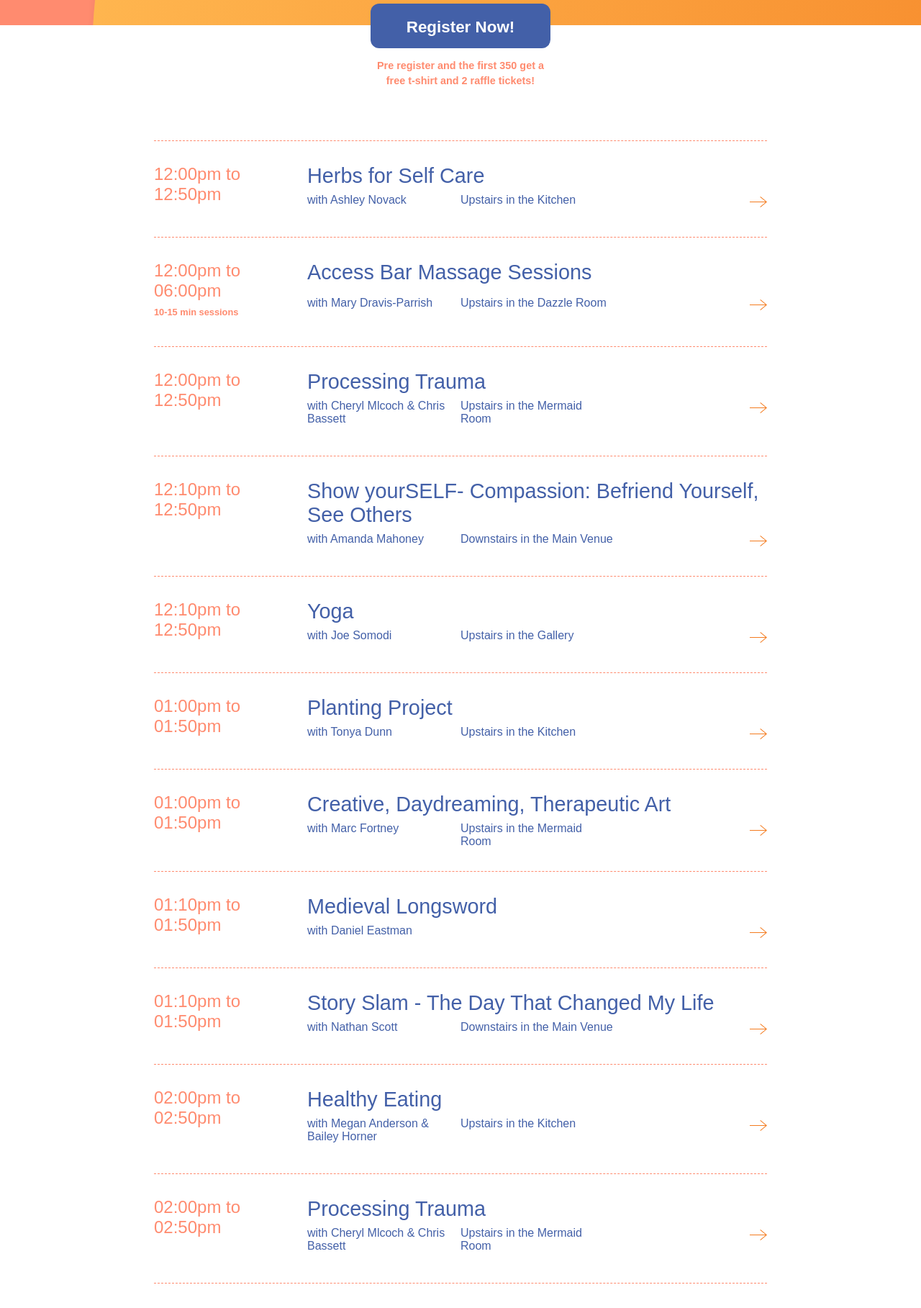
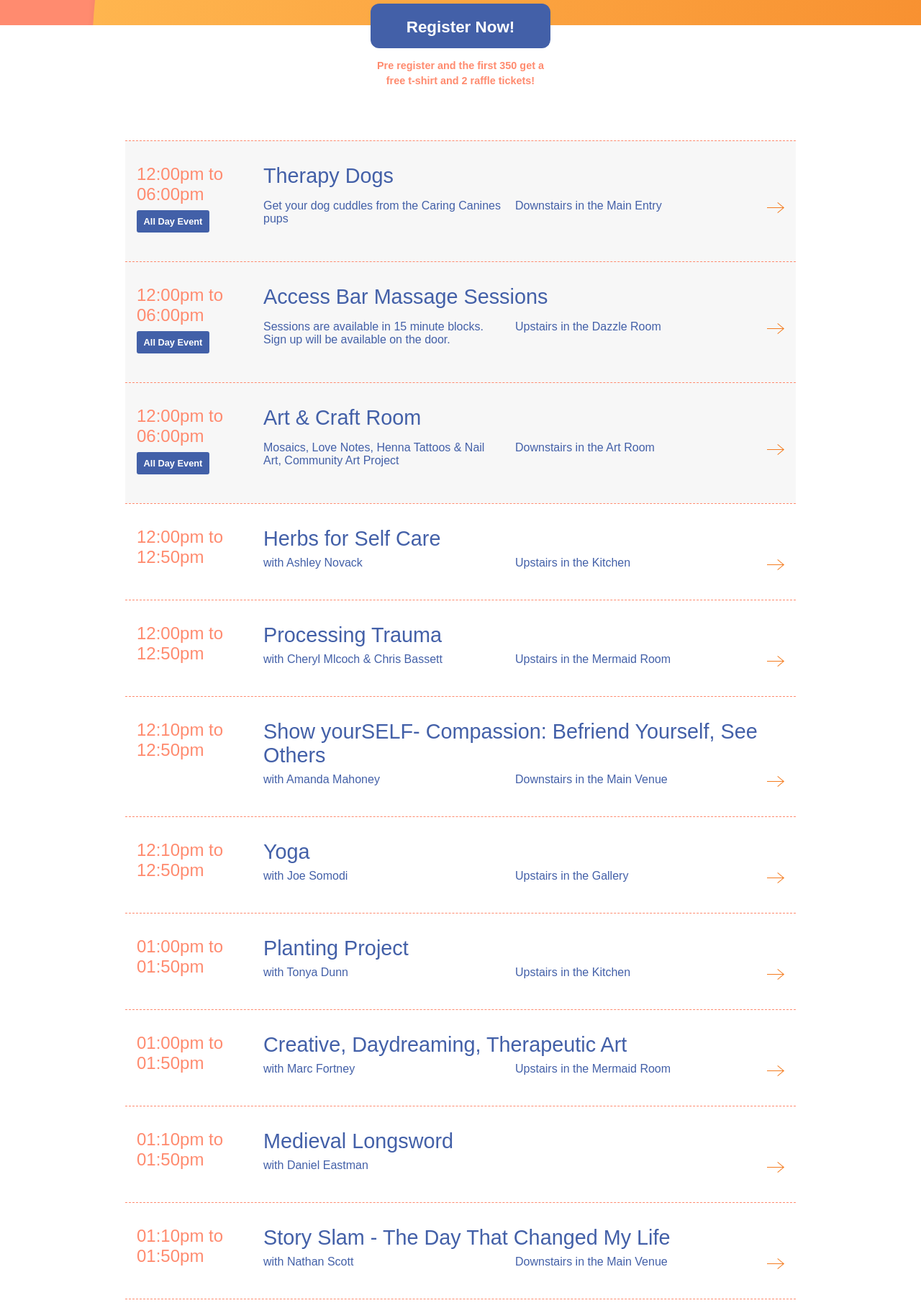
Before and after one commit to michaeldmcqueen/shatteringthesilence, a Jekyll site: the page built from schedule.html, in a window 1280 px wide. Shown: the part 509-2326 px from the top of the page at 72% size. Built offline with Jekyll 4.4.1, drawn with Linux system fonts in a browser that asks for light colours; some web fonts are replaced.

Commit message:
All Day Events

```diff
--- a/_sass/programs.scss
+++ b/_sass/programs.scss
@@ -2,6 +2,9 @@
 .schedule{
     position: relative;
     padding-top: 1rem;
+    .container-content {
+      max-width: 980px;
+    }
     .buttons {
       position: absolute;
       left: 0;
@@ -10,14 +13,28 @@
       top: -30px;
       text-align: center;
     }
+  .schedule--item.all-day {
+      background: #f7f7f7;
+      .program-notes.all-day-event {
+        display: table;
+        background: #4260a8;
+        padding: .5rem .6rem;
+        color: #fff;
+        border-radius: 3px;
+    }
+  }
   .schedule--item {
-    padding: 2rem 0;
+    padding: 2rem 1rem;
     border-top: 1px dashed $red;
     position: relative;
     @media #{$medium} {
-      padding: 2rem 0 2rem 0;
+      padding: 2rem 1rem 2rem;
       display: grid;
-      grid-template-columns: 1fr 1fr 1fr 1fr;
+      grid-template-columns: 10em 1fr 1fr auto;
+      grid-gap: 0 1rem;
+      &.all_day-true {
+        display: none !important;
+      }
       .program-time {
         grid-column: 1;
         grid-row: 1 / span 2;
@@ -105,6 +122,8 @@
   }
   .program-image {
     border-radius: 5px;
+    margin-bottom: 1rem;
+
   }
 }
 
--- a/schedule.html
+++ b/schedule.html
@@ -16,10 +16,32 @@ description: Schedule
 <section class="schedule ">
 		<div class="buttons">
 				<a href="https://www.eventbrite.com/e/shattering-the-silence-teen-self-care-fair-tickets-54739317773" class="btn primary register">Register Now!</a>
-			</div>		<div class="container-content">
+			</div>
+			<div class="container-content">
+				<div class="schedule--item all-day">
+					<div class="program-time">12:00pm to 06:00pm<div class="program-notes all-day-event">All Day Event</div></div>
+					<h3 class="program-title"><a href="/programs/caring-canines/">Therapy Dogs</a></h3>
+					<h4 class="program-presenter">Get your dog cuddles from the Caring Canines pups</h4>
+					<div class="program-location">Downstairs in the Main Entry</div>
+					<div class="learn-more"><a href="/programs/caring-canines/"><svg width="24" height="24" xmlns="http://www.w3.org/2000/svg" fill-rule="evenodd" clip-rule="evenodd"><path d="M21.883 12l-7.527 6.235.644.765 9-7.521-9-7.479-.645.764 7.529 6.236h-21.884v1h21.883z"/></svg></a></div>
+				</div>
+				<div class="schedule--item all-day">
+						<div class="program-time">12:00pm to 06:00pm<div class="program-notes all-day-event">All Day Event</div></div>
+						<h3 class="program-title"><a href="/programs/massage/">Access Bar Massage Sessions</a></h3>
+						<h4 class="program-presenter">Sessions are available in 15 minute blocks. Sign up will be available on the door.</h4>
+						<div class="program-location">Upstairs in the Dazzle Room</div>
+						<div class="learn-more"><a href="/programs/massage/"><svg width="24" height="24" xmlns="http://www.w3.org/2000/svg" fill-rule="evenodd" clip-rule="evenodd"><path d="M21.883 12l-7.527 6.235.644.765 9-7.521-9-7.479-.645.764 7.529 6.236h-21.884v1h21.883z"/></svg></a></div>
+					</div>
+					<div class="schedule--item all-day">
+							<div class="program-time">12:00pm to 06:00pm<div class="program-notes all-day-event">All Day Event</div></div>
+							<h3 class="program-title"><a href="/programs/arts-and-crafts/">Art & Craft Room</a></h3>
+							<h4 class="program-presenter">Mosaics, Love Notes, Henna Tattoos & Nail Art, Community Art Project</h4>
+							<div class="program-location">Downstairs in the Art Room</div>
+							<div class="learn-more"><a href="/programs/arts-and-crafts/"><svg width="24" height="24" xmlns="http://www.w3.org/2000/svg" fill-rule="evenodd" clip-rule="evenodd"><path d="M21.883 12l-7.527 6.235.644.765 9-7.521-9-7.479-.645.764 7.529 6.236h-21.884v1h21.883z"/></svg></a></div>
+						</div>
 			{% assign schedule = site.programs  | sort: "start_time" %}
 	  	{% for program in schedule %}
-        <div class="schedule--item {{ program.upstairs_or_downstairs }} date-label-{{ program.start_time | date: '%I' }}">
+        <div class="schedule--item {{ program.upstairs_or_downstairs }} date-label-{{ program.start_time | date: '%I' }} {% if program.all_day %}all_day-true{% endif %}">
           <div class="program-time">{{ program.start_time | date: "%I:%M%P" }} to {{ program.end_time | date: "%I:%M%P" }}{% if program.notes %}<div class="program-notes"> {{ program.notes }}</div>{% endif %}</div>
           <h3 class="program-title"><a href="{{ program.url }}">{{ program.title }}</a></h3>
 		  		{% if program.presenter %}<h4 class="program-presenter">with {{ program.presenter }}</h4>{% endif %}
```
Also changed, not shown: _programs/arts-and-crafts.md (added, +27 -0 lines), _programs/caring-canines.md (added, +16 -0 lines), _programs/massage.md (+2 -0 lines).
